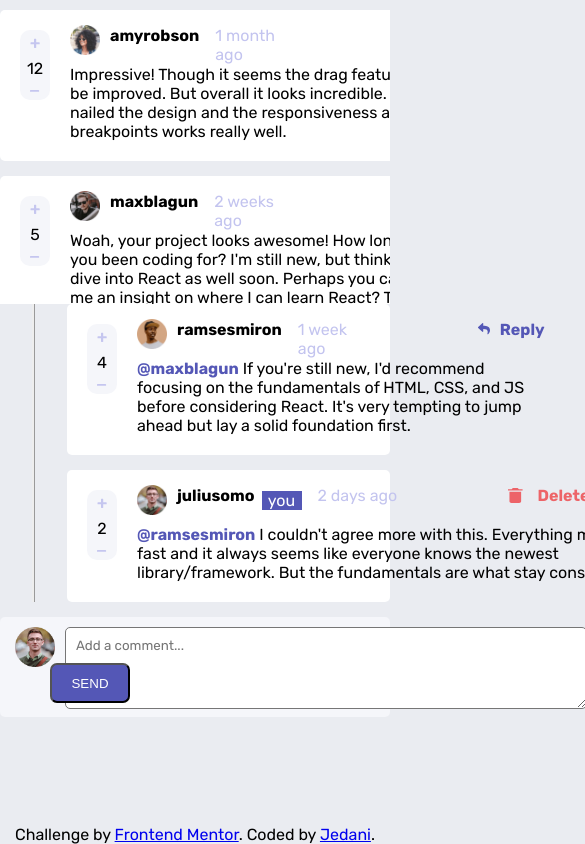
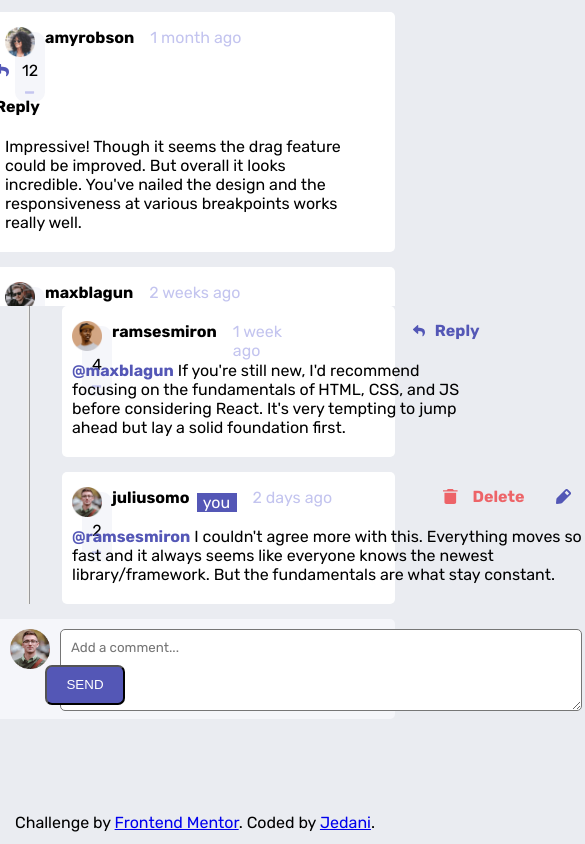
Before and after one commit to Jedani/comment_section, a plain HTML site: page index.html in a window 390 px wide. Shown: the top 844 px of the page, 585 px wide, since content can reach past the window. Drawn offline with Linux system fonts and the light colour scheme.

Commit message:
started mobile design

```diff
--- a/index.js
+++ b/index.js
@@ -162,6 +162,8 @@ function main(data) {
 							<img src=${element.user.image.png} alt="amy" />
 							<p ><strong>${element.user.username}</strong></p>
 							<div id="dit"><p>${element.createdAt}</p></div>
+							</div>
+						<div class="optional">
 							${optional}
 						</div>
 						<div class="coments">${element.content}</div>
--- a/index.scss
+++ b/index.scss
@@ -8,6 +8,9 @@
 
 	.houser {
 		width: 60px;
+		@media screen and (max-width: 440px) {
+			width: 0px;
+		}
 
 		.counter {
 			width: 30px;
@@ -161,6 +164,21 @@
 	padding: 10px;
 }
 
+@mixin modal {
+	position: fixed;
+	width: 100%;
+	height: 100vh;
+	top: 0;
+	left: 0;
+	background-color: rgba(0, 0, 0, 0.4);
+	display: flex;
+	align-items: center;
+	justify-content: center;
+	visibility: hidden;
+	opacity: 0;
+	transition: visibility 0s, opacity 0.5s;
+}
+
 body {
 	width: 100vw;
 	height: 100vh;
@@ -174,7 +192,7 @@ body {
 	justify-content: center;
 	align-items: center;
 	@media screen and (max-width: 440px) {
-		width: 100vw;
+		width: 100%;
 		height: 100vh;
 		display: flex;
 		flex-direction: column;
@@ -184,18 +202,10 @@ body {
 }
 
 .modal {
-	position: fixed;
-	width: 100%;
-	height: 100vh;
-	top: 0;
-	left: 0;
-	background-color: rgba(0, 0, 0, 0.4);
-	display: flex;
-	align-items: center;
-	justify-content: center;
-	visibility: hidden;
-	opacity: 0;
-	transition: visibility 0s, opacity 0.5s;
+	@include modal;
+	@media (max-width: 440px) {
+		@include modal;
+	}
 
 	.modalHouse {
 		background: whitesmoke;
@@ -241,24 +251,27 @@ body {
 	width: 700px;
 
 	@media (max-width: 440px) {
-		width: 100vw;
-		height: 100vh;
-		margin: 10px;
+		width: 400px;
+		height: 95vh;
 	}
 
 	.wrapper {
 		height: fit-content;
+		@media (max-width: 440px) {
+			width: 400px;
+			height: fit-content;
+		}
 
 		.dynamic {
+			@media (max-width: 440px) {
+				width: 100%;
+			}
 			.topTwo {
 				height: 294px;
 				overflow-y: auto;
 
 				.first {
 					@include commentCard;
-					@media (max-width: 440px) {
-						width: fit-content;
-					}
 				}
 
 				.onReply {
```
Also changed, not shown: styles/index.css, 1 other file.
